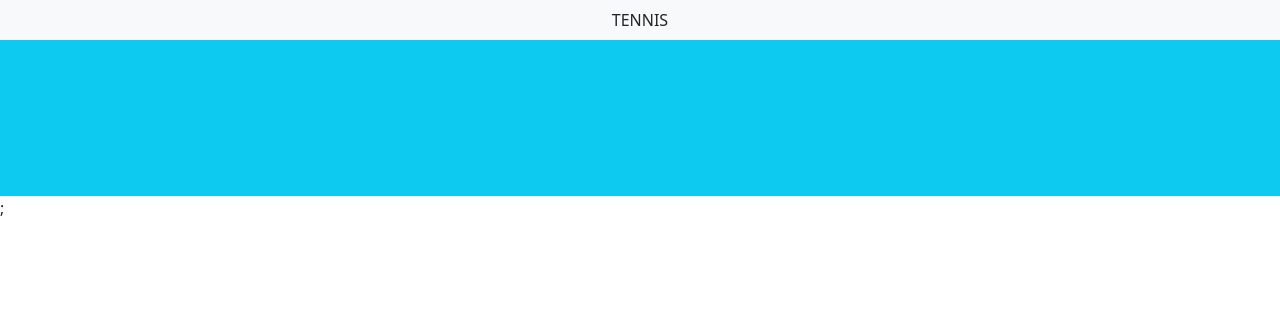
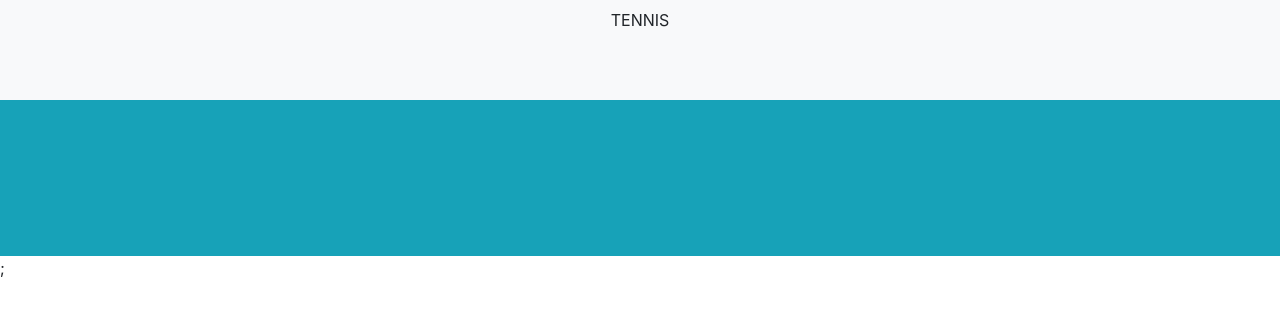
Before and after one commit to ZahidAliyev/Tennis-Jquery-Bootstrap, a website: page index.html in a window 1280 px wide. Drawn offline with nearby package versions, Linux system fonts and the light colour scheme.

Commit message:
sass first change

```diff
--- a/index.html
+++ b/index.html
@@ -3,14 +3,16 @@
 <head>
     <meta charset="UTF-8">
     <meta name="viewport" content="width=device-width, initial-scale=1.0">
-    <link href="https://cdn.jsdelivr.net/npm/bootstrap@5.0.0-beta1/dist/css/bootstrap.min.css" rel="stylesheet" integrity="sha384-giJF6kkoqNQ00vy+HMDP7azOuL0xtbfIcaT9wjKHr8RbDVddVHyTfAAsrekwKmP1" crossorigin="anonymous">
+
+    <link rel="stylesheet" href="main.css">
+    <!-- <link href="https://cdn.jsdelivr.net/npm/bootstrap@5.0.0-beta1/dist/css/bootstrap.min.css" rel="stylesheet" integrity="sha384-giJF6kkoqNQ00vy+HMDP7azOuL0xtbfIcaT9wjKHr8RbDVddVHyTfAAsrekwKmP1" crossorigin="anonymous"> -->
     <title>Document</title>
 </head>
 <body>
-    <ul class="nav justify-content-center bg-light">
+    <ul class="nav justify-content-center bg-light h-15">
         <li class="nav-link" href=#>TENNIS</li>
     </ul>
-    <div class="bg-info"><canvas></canvas></div>;
+    <div class="bg-info h-85"><canvas></canvas></div>;
     <script src="https://cdn.jsdelivr.net/npm/@popperjs/core@2.5.4/dist/umd/popper.min.js" integrity="sha384-q2kxQ16AaE6UbzuKqyBE9/u/KzioAlnx2maXQHiDX9d4/zp8Ok3f+M7DPm+Ib6IU" crossorigin="anonymous"></script>
     <script src="https://cdn.jsdelivr.net/npm/bootstrap@5.0.0-beta1/dist/js/bootstrap.min.js" integrity="sha384-pQQkAEnwaBkjpqZ8RU1fF1AKtTcHJwFl3pblpTlHXybJjHpMYo79HY3hIi4NKxyj" crossorigin="anonymous"></script>
 </body>
--- a/main.scss
+++ b/main.scss
@@ -1 +1,8 @@
 @import "node_modules/bootstrap/scss/bootstrap";
+
+html {
+    height: 100vh;
+}
+ul {
+    height: 100px;
+}
```
Also changed, not shown: index.css (deleted), main.css, 1 other file.
